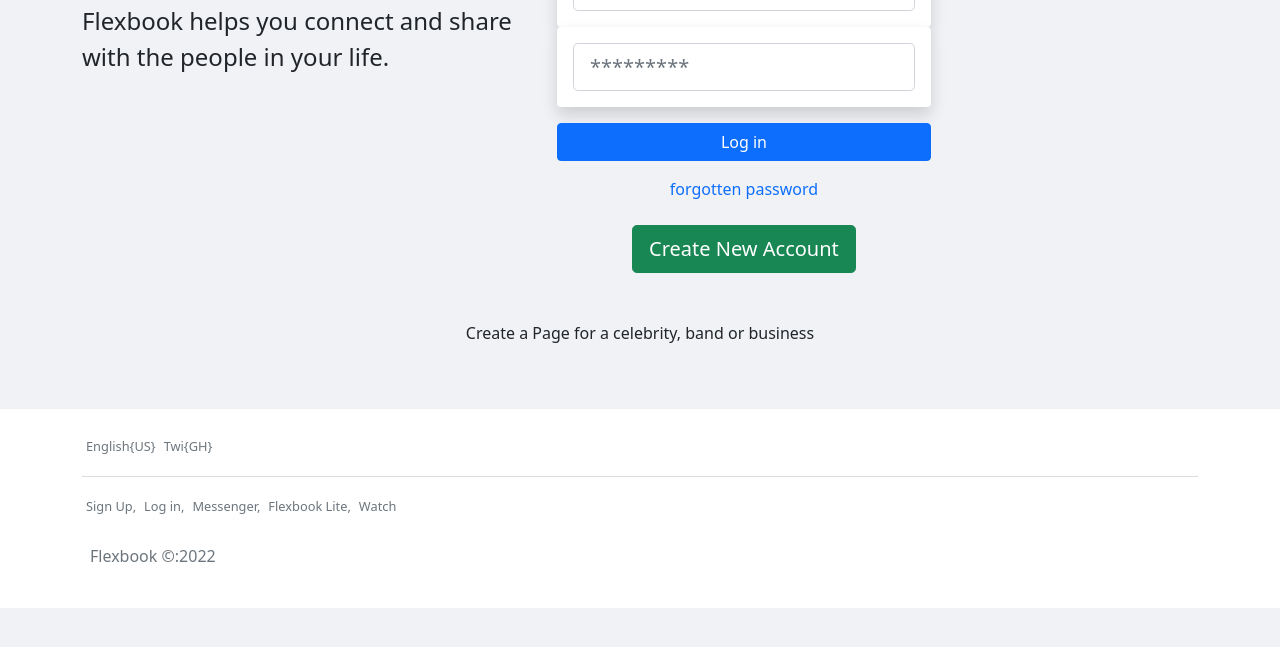
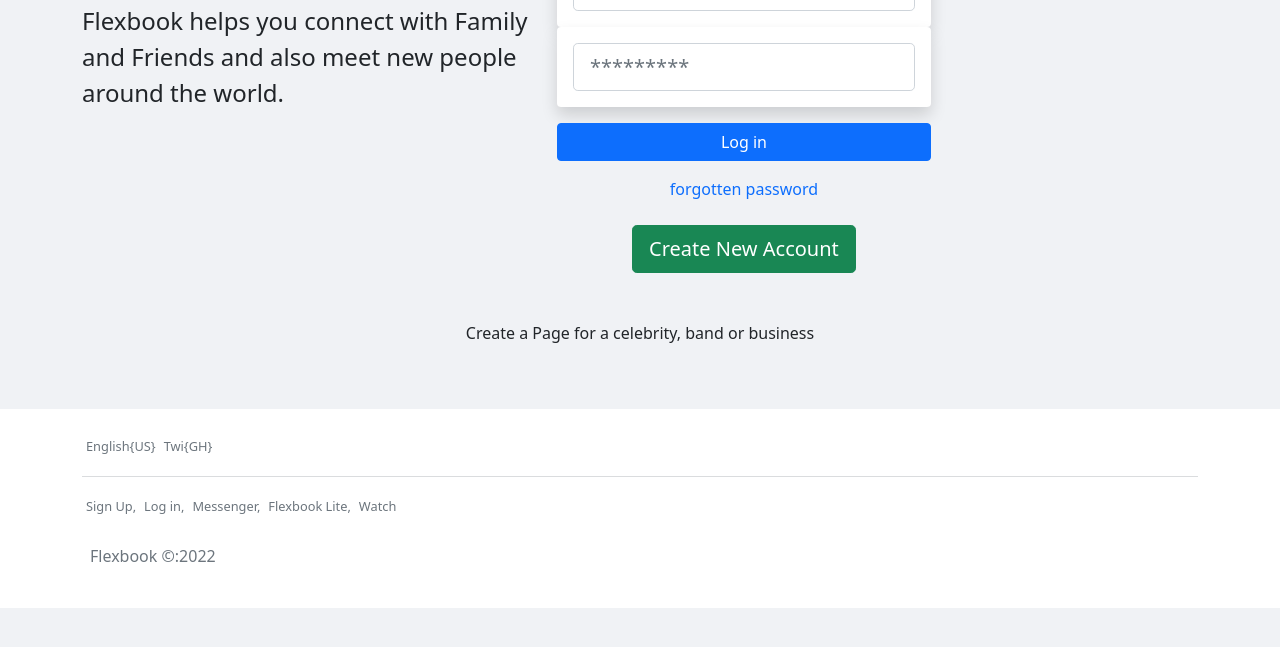
Before and after one commit to kaypoo93/flexbook, a plain HTML site: page index.html in a window 1280 px wide. Shown: the part 149-796 px from the top of the page. Drawn offline with nearby package versions, Linux system fonts and the light colour scheme.

Commit message:
commit
some changes with what flexbook does

```diff
--- a/index.html
+++ b/index.html
@@ -29,7 +29,7 @@
           <div class="col-lg-5">
             <h1 class="text-primary fw-blod fs-0">Flexbook</h1>
             <p class="w-55 mx-auto mx-lg-0 fs-4">
-              Flexbook helps you connect and share with the people in your life.
+              Flexbook helps you connect with Family and Friends and also meet new people around the world.
             </p>
           </div>
           <div class="col-lg-7">
```
